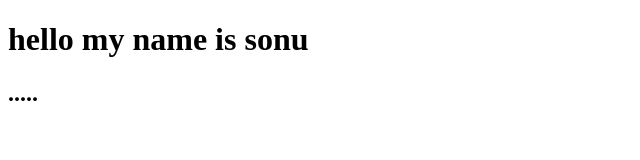
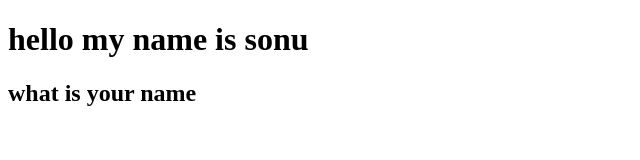
Before and after one commit to Rammaurya11/test, a plain HTML site: page index.html in a window 1280 px wide. Shown: the whole page, without its empty margins (0-640 px from the left). Drawn offline with Linux system fonts and the light colour scheme.

Commit message:
chenge h2

```diff
--- a/index.html
+++ b/index.html
@@ -8,6 +8,6 @@
   </head>
   <body>
     <h1>hello my name is sonu</h1>
-    <h2>.....</h2>
+    <h2>what is your name</h2>
   </body>
 </html>
```
